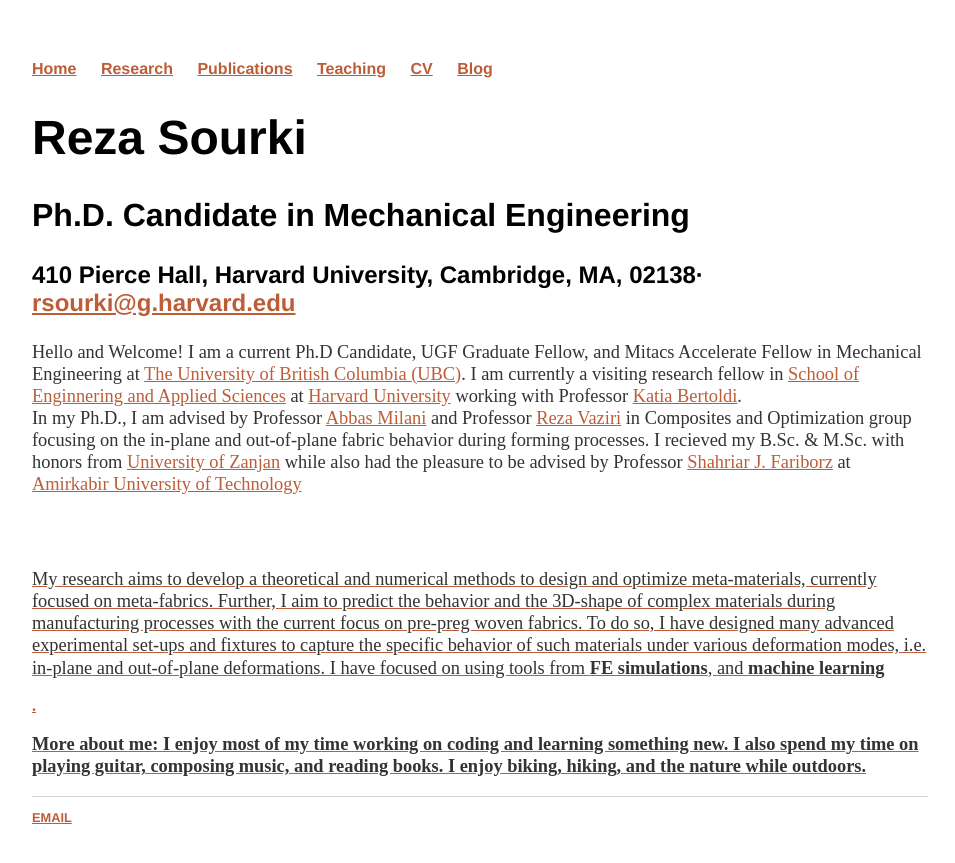
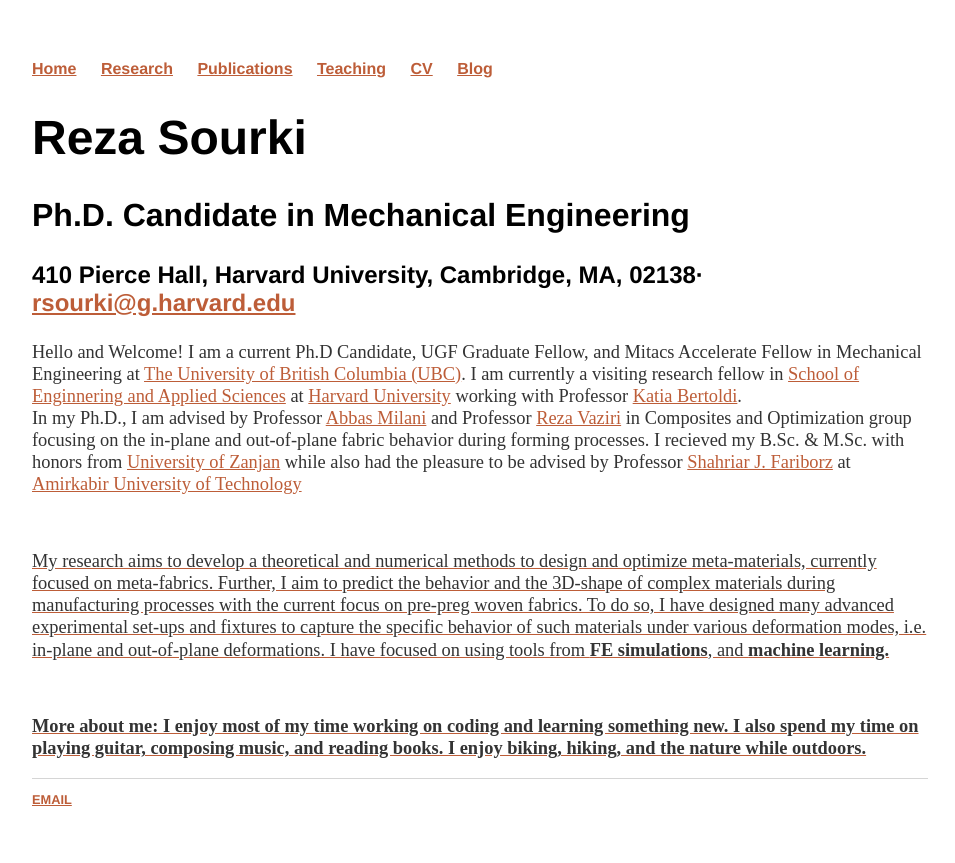
Before and after one commit to rsourki/rsourki.github.io, a Jekyll site: the page built from index.html, in a window 1280 px wide. Shown: the top 863 px of the page, without its empty margins (160-1115 px from the left). Built offline with Jekyll 4.4.1, drawn with Linux system fonts in a browser that asks for light colours.

```diff
--- a/index.html
+++ b/index.html
@@ -13,12 +13,11 @@ title: Reza Sourki Webpage
         <br>In my Ph.D., I am advised by Professor <a href="https://engineering.ok.ubc.ca/about/contact/abbas-milani/">Abbas Milani</a> and Professor <a href="https://www.civil.ubc.ca/faculty/reza-vaziri">Reza Vaziri</a> in Composites and Optimization group focusing on the in-plane and out-of-plane fabric behavior during forming processes.
          I recieved my B.Sc. & M.Sc. with honors from <a href="http://www.znu.ac.ir/engineering/en/"> University of Zanjan</a> while also had the pleasure to be advised by Professor <a href="http://mec.aut.ac.ir/autcms/people/verticalPagesAjax/professorHomePage.htm?url=fariborz&depurl=mechanical-engineering&lang=en&cid=1953">Shahriar J. Fariborz</a> at <a href="https://aut.ac.ir/en">Amirkabir University of Technology
 	</p>
-	<br>
         <br>
 	<p>My research aims to develop a theoretical and numerical methods to design and optimize meta-materials, currently focused on meta-fabrics.
          Further, I aim to predict the behavior and the 3D-shape of complex materials during manufacturing processes with the current focus on pre-preg woven fabrics.
          To do so, I have designed many advanced experimental set-ups and fixtures to capture the specific behavior of such materials under various deformation modes, i.e. in-plane and out-of-plane deformations.
-         I have focused on using tools from <b>FE simulations</b>, and <b>machine learning</p>.
+         I have focused on using tools from <b>FE simulations</b>, and <b>machine learning.</p>
          <br>
 	<p>More about me: I enjoy most of my time working on coding and learning something new.
 	I also spend my time on playing guitar, composing music, and reading books. I enjoy biking, hiking, and the nature while outdoors.</p>
```
